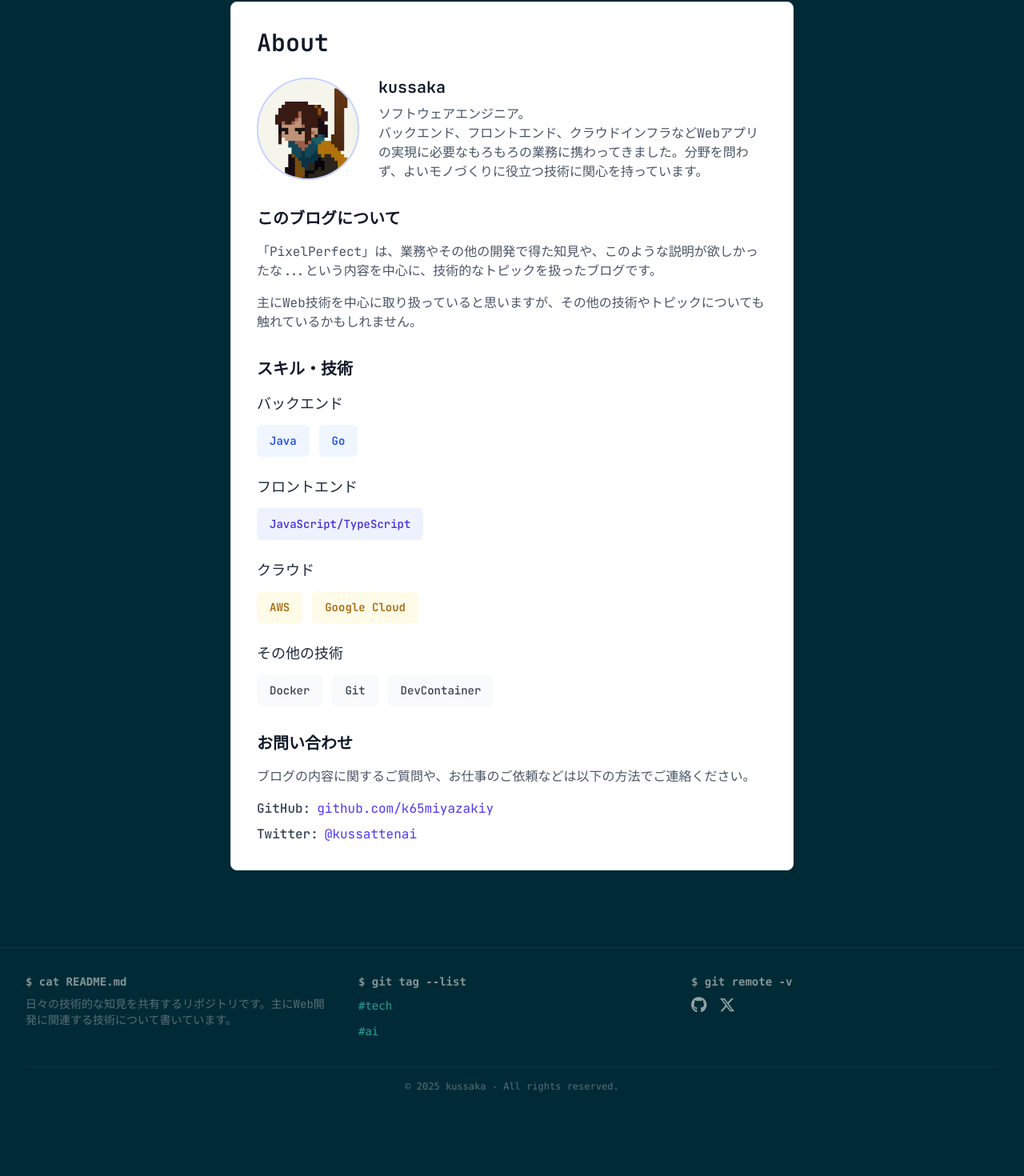
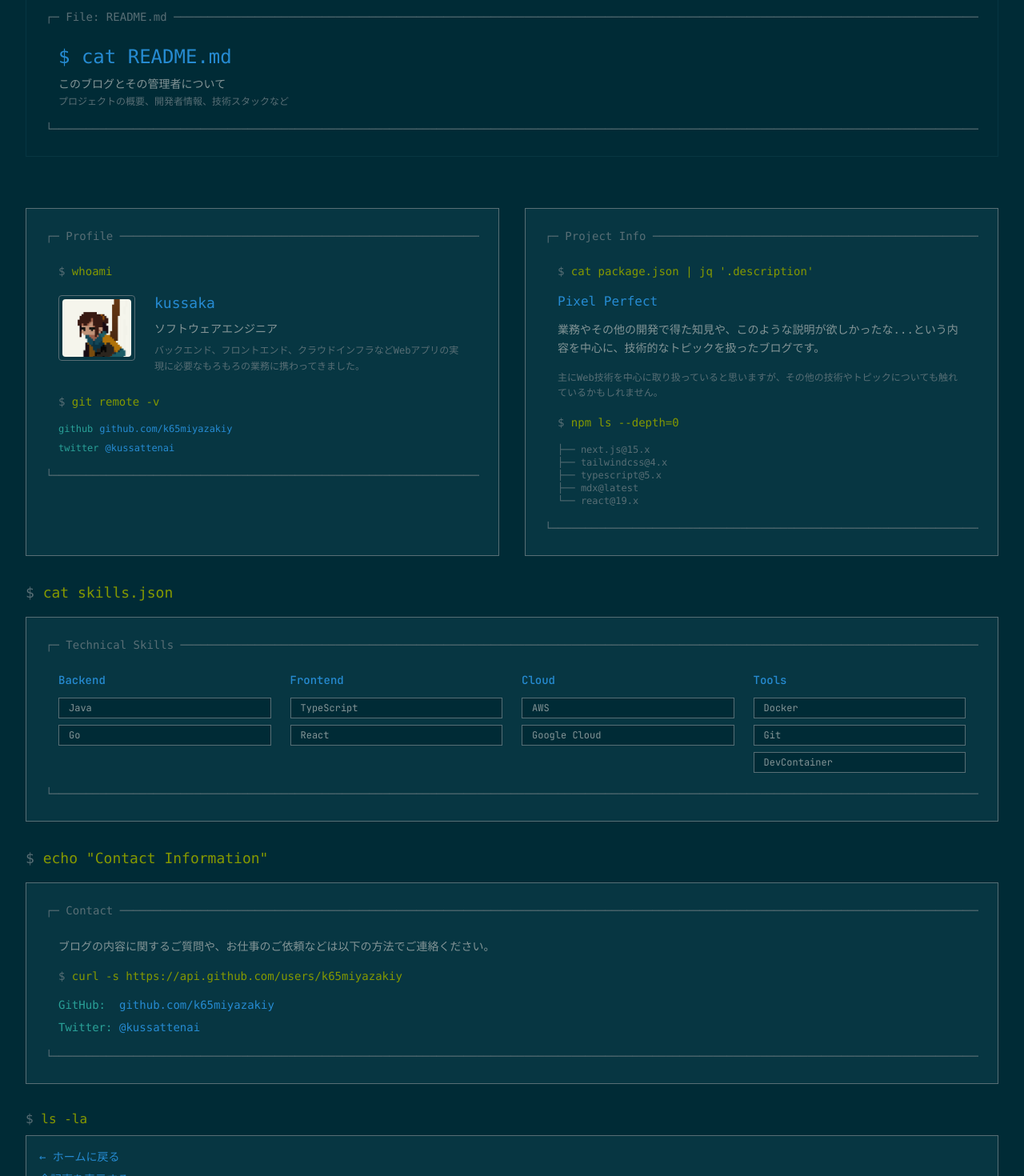
Before and after one commit to k65miyazakiy/blog-pixel-perfect, a Next.js app: page /about in a window 1280 px wide. Shown: the part 99-1569 px from the top of the page at 80% size. Before the commit the page ends 1497 px from the top, so only its background shows below. Built offline with nearby package versions, Linux system fonts and the light colour scheme.

Commit message:
fix about me

```diff
--- a/src/app/about/page.tsx
+++ b/src/app/about/page.tsx
@@ -1,138 +1,71 @@
+import { DynamicBorder } from "../components/DynamicBorder";
+import Link from "next/link";
+
 export default function About() {
   return (
-    <div className="mx-auto max-w-3xl px-4 py-12 sm:px-6 lg:px-8">
-      <div className="rounded-lg border border-gray-200 bg-white p-8 shadow-sm">
-        <h1 className="mb-6 text-3xl font-bold text-gray-900">About</h1>
+    <div className="mx-auto max-w-7xl px-4 sm:px-6 lg:px-8 bg-solarized-dark min-h-screen">
+      {/* Terminal Header */}
+      <div className="py-8 font-mono">
+        <div className="border border-solarized-darker bg-solarized-dark p-6" data-dynamic-border-container>
+          <DynamicBorder label="File: README.md" type="top" />
+          <div className="px-4 py-4">
+            <h1 className="text-2xl font-medium text-solarized-blue mb-2">
+              $ cat README.md
+            </h1>
+            <p className="text-solarized-text text-sm mb-1">
+              このブログとその管理者について
+            </p>
+            <p className="text-solarized-muted text-xs">
+              プロジェクトの概要、開発者情報、技術スタックなど
+            </p>
+          </div>
+          <DynamicBorder label="File: README.md" type="bottom" />
+        </div>
+      </div>
 
-        <div className="mb-8 flex flex-col items-center gap-6 md:flex-row">
-          <div className="relative h-32 w-32 flex-shrink-0">
-            <div className="absolute inset-0 rounded-full border-2 border-indigo-200">
+      <div className="my-8 grid grid-cols-1 lg:grid-cols-2 gap-8">
+        {/* Profile Section */}
+        <div className="bg-solarized-darker border border-solarized-muted p-6 font-mono" data-dynamic-border-container>
+          <DynamicBorder label="Profile" type="top" />
+          <div className="px-4 py-4">
+            <div className="mb-4 text-solarized-green text-sm">
+              <span className="text-solarized-muted">$&nbsp;</span>
+              <span>whoami</span>
+            </div>
+
+            <div className="flex flex-col md:flex-row items-center gap-6 mb-6">
+              <div className="relative h-24 w-24 flex-shrink-0">
+                <div className="border border-solarized-muted rounded p-1">
                   <img
                     src="/avator_rm.png"
                     alt="プロフィール画像"
-                width={128}
-                height={128}
-                className="h-full w-full overflow-clip rounded-full object-cover"
+                    width={88}
+                    height={88}
+                    className="h-full w-full rounded object-cover"
                   />
                 </div>
               </div>
-          <div>
-            <h2 className="mb-2 text-xl font-semibold text-gray-900">
+              <div className="text-center md:text-left">
+                <h2 className="text-lg font-medium text-solarized-blue mb-2">
                   kussaka
                 </h2>
-            <p className="text-gray-600">ソフトウェアエンジニア。</p>
-            <p className="text-gray-600">
-              バックエンド、フロントエンド、クラウドインフラなどWebアプリの実現に必要なもろもろの業務に携わってきました。分野を問わず、よいモノづくりに役立つ技術に関心を持っています。
+                <p className="text-solarized-text text-sm mb-2">ソフトウェアエンジニア</p>
+                <p className="text-solarized-muted text-xs leading-relaxed">
+                  バックエンド、フロントエンド、クラウドインフラなどWebアプリの実現に必要なもろもろの業務に携わってきました。
                 </p>
               </div>
             </div>
 
-        <div className="mb-8">
-          <h2 className="mb-4 text-xl font-semibold text-gray-900">
-            このブログについて
-          </h2>
-          <p className="mb-4 text-gray-600">
-            「PixelPerfect」は、業務やその他の開発で得た知見や、このような説明が欲しかったな...という内容を中心に、技術的なトピックを扱ったブログです。
-          </p>
-          <p className="text-gray-600">
-            主にWeb技術を中心に取り扱っていると思いますが、その他の技術やトピックについても触れているかもしれません。
-          </p>
+            <div className="mb-4 text-solarized-green text-sm">
+              <span className="text-solarized-muted">$&nbsp;</span>
+              <span>git remote -v</span>
             </div>
-
-        <div className="mb-8">
-          <h2 className="mb-4 text-xl font-semibold text-gray-900">
-            スキル・技術
-          </h2>
-
-          {/* バックエンド */}
-          <div className="mb-6">
-            <h3 className="mb-3 text-lg font-medium text-gray-800">
-              バックエンド
-            </h3>
-            <div className="flex flex-wrap gap-3">
-              <div className="rounded-md bg-blue-50 px-4 py-2 text-center">
-                <span className="text-sm font-medium text-blue-700">Java</span>
-              </div>
-              <div className="rounded-md bg-blue-50 px-4 py-2 text-center">
-                <span className="text-sm font-medium text-blue-700">Go</span>
-              </div>
-            </div>
-          </div>
-
-          {/* フロントエンド */}
-          <div className="mb-6">
-            <h3 className="mb-3 text-lg font-medium text-gray-800">
-              フロントエンド
-            </h3>
-            <div className="flex flex-wrap gap-3">
-              <div className="rounded-md bg-indigo-50 px-4 py-2 text-center">
-                <span className="text-sm font-medium text-indigo-700">
-                  JavaScript/TypeScript
-                </span>
-              </div>
-            </div>
-          </div>
-
-          {/* クラウド */}
-          <div className="mb-6">
-            <h3 className="mb-3 text-lg font-medium text-gray-800">クラウド</h3>
-            <div className="flex flex-wrap gap-3">
-              <div className="rounded-md bg-yellow-50 px-4 py-2 text-center">
-                <span className="text-sm font-medium text-yellow-700">AWS</span>
-              </div>
-              <div className="rounded-md bg-yellow-50 px-4 py-2 text-center">
-                <span className="text-sm font-medium text-yellow-700">
-                  Google Cloud
-                </span>
-              </div>
-            </div>
-          </div>
-
-          {/* その他 */}
-          <div>
-            <h3 className="mb-3 text-lg font-medium text-gray-800">
-              その他の技術
-            </h3>
-            <div className="flex flex-wrap gap-3">
-              <div className="rounded-md bg-gray-50 px-4 py-2 text-center">
-                <span className="text-sm font-medium text-gray-700">
-                  Docker
-                </span>
-              </div>
-              <div className="rounded-md bg-gray-50 px-4 py-2 text-center">
-                <span className="text-sm font-medium text-gray-700">Git</span>
-              </div>
-              <div className="rounded-md bg-gray-50 px-4 py-2 text-center">
-                <span className="text-sm font-medium text-gray-700">
-                  DevContainer
-                </span>
-              </div>
-            </div>
-          </div>
-        </div>
-
-        <div>
-          <h2 className="mb-4 text-xl font-semibold text-gray-900">
-            お問い合わせ
-          </h2>
-          <p className="text-gray-600">
-            ブログの内容に関するご質問や、お仕事のご依頼などは以下の方法でご連絡ください。
-          </p>
-          <div className="mt-4 flex flex-col space-y-2">
-            {/* <div className="flex items-center">
-              <span className="mr-2 font-medium text-gray-700">Email:</span>
-              <a
-                href="mailto:your-email@example.com"
-                className="text-indigo-600 hover:text-indigo-800"
-              >
-                your-email@example.com
-              </a>
-            </div> */}
+            <div className="space-y-2 text-xs">
               <div className="flex items-center">
-              <span className="mr-2 font-medium text-gray-700">GitHub:</span>
+                <span className="text-solarized-cyan mr-2">github</span>
                 <a
                   href="https://github.com/k65miyazakiy"
-                className="text-indigo-600 hover:text-indigo-800"
+                  className="text-solarized-blue hover:text-solarized-cyan transition-colors"
                   target="_blank"
                   rel="noopener noreferrer"
                 >
@@ -140,10 +73,10 @@ export default function About() {
                 </a>
               </div>
               <div className="flex items-center">
-              <span className="mr-2 font-medium text-gray-700">Twitter:</span>
+                <span className="text-solarized-cyan mr-2">twitter</span>
                 <a
                   href="https://twitter.com/kussattenai"
-                className="text-indigo-600 hover:text-indigo-800"
+                  className="text-solarized-blue hover:text-solarized-cyan transition-colors"
                   target="_blank"
                   rel="noopener noreferrer"
                 >
@@ -152,6 +85,181 @@ export default function About() {
               </div>
             </div>
           </div>
+          <DynamicBorder label="Profile" type="bottom" />
+        </div>
+
+        {/* Project Info Section */}
+        <div className="bg-solarized-darker border border-solarized-muted p-6 font-mono" data-dynamic-border-container>
+          <DynamicBorder label="Project Info" type="top" />
+          <div className="px-4 py-4">
+            <div className="mb-4 text-solarized-green text-sm">
+              <span className="text-solarized-muted">$&nbsp;</span>
+              <span>cat package.json | jq '.description'</span>
+            </div>
+
+            <h3 className="text-solarized-blue font-medium mb-3">Pixel Perfect</h3>
+            <p className="text-solarized-text text-sm leading-relaxed mb-4">
+              業務やその他の開発で得た知見や、このような説明が欲しかったな...という内容を中心に、技術的なトピックを扱ったブログです。
+            </p>
+            <p className="text-solarized-muted text-xs leading-relaxed mb-4">
+              主にWeb技術を中心に取り扱っていると思いますが、その他の技術やトピックについても触れているかもしれません。
+            </p>
+
+            <div className="mb-4 text-solarized-green text-sm">
+              <span className="text-solarized-muted">$&nbsp;</span>
+              <span>npm ls --depth=0</span>
+            </div>
+
+            <div className="text-xs text-solarized-muted">
+              <div>├── next.js@15.x</div>
+              <div>├── tailwindcss@4.x</div>
+              <div>├── typescript@5.x</div>
+              <div>├── mdx@latest</div>
+              <div>└── react@19.x</div>
+            </div>
+          </div>
+          <DynamicBorder label="Project Info" type="bottom" />
+        </div>
+      </div>
+
+      {/* Skills Section */}
+      <div className="my-8">
+        <div className="font-mono text-lg text-solarized-green mb-4">
+          <span className="text-solarized-muted">$&nbsp;</span>
+          <span className="text-solarized-green">cat skills.json</span>
+        </div>
+
+        <div className="bg-solarized-darker border border-solarized-muted p-6" data-dynamic-border-container>
+          <DynamicBorder label="Technical Skills" type="top" />
+          <div className="px-4 py-4 grid grid-cols-1 md:grid-cols-2 lg:grid-cols-4 gap-6">
+
+            {/* Backend */}
+            <div>
+              <h3 className="text-solarized-blue font-medium mb-3 text-sm">Backend</h3>
+              <div className="space-y-2">
+                <div className="bg-solarized-dark border border-solarized-muted px-3 py-1 text-xs">
+                  <span className="text-solarized-text">Java</span>
+                </div>
+                <div className="bg-solarized-dark border border-solarized-muted px-3 py-1 text-xs">
+                  <span className="text-solarized-text">Go</span>
+                </div>
+              </div>
+            </div>
+
+            {/* Frontend */}
+            <div>
+              <h3 className="text-solarized-blue font-medium mb-3 text-sm">Frontend</h3>
+              <div className="space-y-2">
+                <div className="bg-solarized-dark border border-solarized-muted px-3 py-1 text-xs">
+                  <span className="text-solarized-text">TypeScript</span>
+                </div>
+                <div className="bg-solarized-dark border border-solarized-muted px-3 py-1 text-xs">
+                  <span className="text-solarized-text">React</span>
+                </div>
+              </div>
+            </div>
+
+            {/* Cloud */}
+            <div>
+              <h3 className="text-solarized-blue font-medium mb-3 text-sm">Cloud</h3>
+              <div className="space-y-2">
+                <div className="bg-solarized-dark border border-solarized-muted px-3 py-1 text-xs">
+                  <span className="text-solarized-text">AWS</span>
+                </div>
+                <div className="bg-solarized-dark border border-solarized-muted px-3 py-1 text-xs">
+                  <span className="text-solarized-text">Google Cloud</span>
+                </div>
+              </div>
+            </div>
+
+            {/* Tools */}
+            <div>
+              <h3 className="text-solarized-blue font-medium mb-3 text-sm">Tools</h3>
+              <div className="space-y-2">
+                <div className="bg-solarized-dark border border-solarized-muted px-3 py-1 text-xs">
+                  <span className="text-solarized-text">Docker</span>
+                </div>
+                <div className="bg-solarized-dark border border-solarized-muted px-3 py-1 text-xs">
+                  <span className="text-solarized-text">Git</span>
+                </div>
+                <div className="bg-solarized-dark border border-solarized-muted px-3 py-1 text-xs">
+                  <span className="text-solarized-text">DevContainer</span>
+                </div>
+              </div>
+            </div>
+          </div>
+          <DynamicBorder label="Technical Skills" type="bottom" />
+        </div>
+      </div>
+
+      {/* Contact Section */}
+      <div className="my-8">
+        <div className="font-mono text-lg text-solarized-green mb-4">
+          <span className="text-solarized-muted">$&nbsp;</span>
+          <span className="text-solarized-green">echo "Contact Information"</span>
+        </div>
+
+        <div className="bg-solarized-darker border border-solarized-muted p-6 font-mono" data-dynamic-border-container>
+          <DynamicBorder label="Contact" type="top" />
+          <div className="px-4 py-4">
+            <p className="text-solarized-text text-sm mb-4 leading-relaxed">
+              ブログの内容に関するご質問や、お仕事のご依頼などは以下の方法でご連絡ください。
+            </p>
+
+            <div className="mb-4 text-solarized-green text-sm">
+              <span className="text-solarized-muted">$&nbsp;</span>
+              <span>curl -s https://api.github.com/users/k65miyazakiy</span>
+            </div>
+
+            <div className="space-y-2 text-sm">
+              <div className="flex items-center">
+                <span className="text-solarized-cyan mr-3 w-16">GitHub:</span>
+                <a
+                  href="https://github.com/k65miyazakiy"
+                  className="text-solarized-blue hover:text-solarized-cyan transition-colors"
+                  target="_blank"
+                  rel="noopener noreferrer"
+                >
+                  github.com/k65miyazakiy
+                </a>
+              </div>
+              <div className="flex items-center">
+                <span className="text-solarized-cyan mr-3 w-16">Twitter:</span>
+                <a
+                  href="https://twitter.com/kussattenai"
+                  className="text-solarized-blue hover:text-solarized-cyan transition-colors"
+                  target="_blank"
+                  rel="noopener noreferrer"
+                >
+                  @kussattenai
+                </a>
+              </div>
+            </div>
+          </div>
+          <DynamicBorder label="Contact" type="bottom" />
+        </div>
+      </div>
+
+      {/* Navigation */}
+      <div className="my-8 font-mono">
+        <div className="text-solarized-green mb-2">
+          <span className="text-solarized-muted">$&nbsp;</span>
+          <span>ls -la</span>
+        </div>
+        <div className="bg-solarized-darker border border-solarized-muted p-4 text-sm space-y-2">
+          <Link
+            href="/"
+            className="block text-solarized-blue hover:text-solarized-cyan transition-colors duration-300"
+          >
+            ← ホームに戻る
+          </Link>
+          <Link
+            href="/allposts"
+            className="block text-solarized-blue hover:text-solarized-cyan transition-colors duration-300"
+          >
+            全記事を表示する →
+          </Link>
+        </div>
       </div>
     </div>
   );
```
Lines whose indentation alone changed are shown as unchanged.
